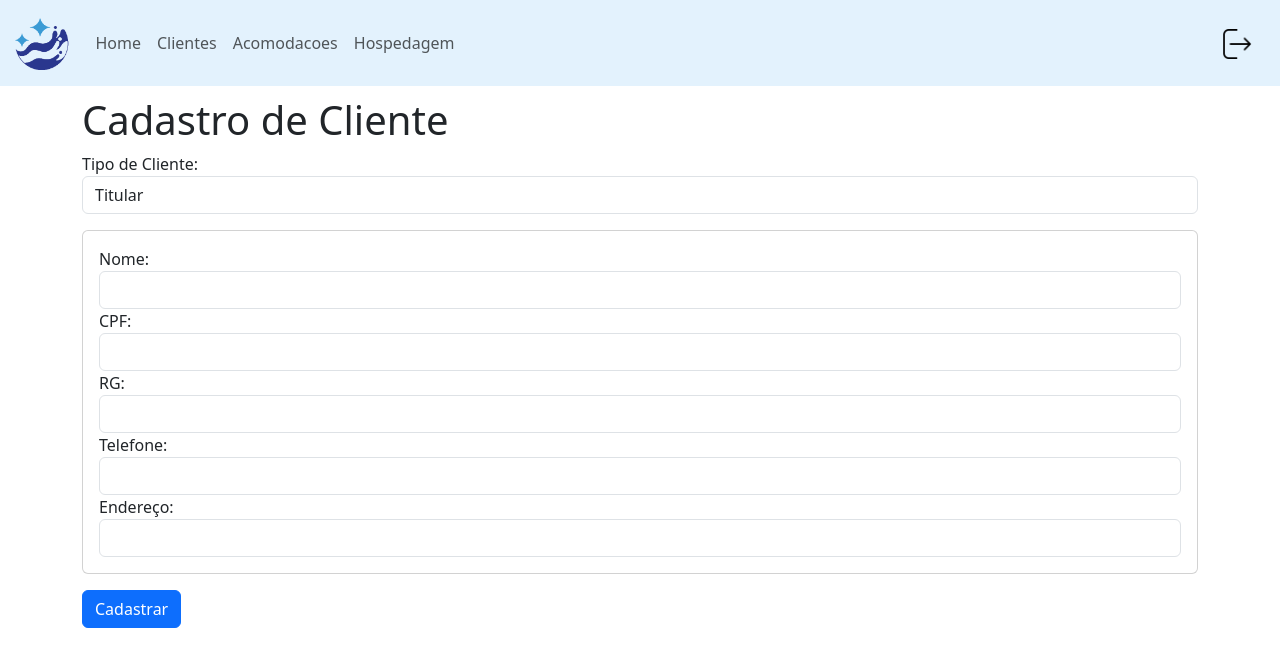
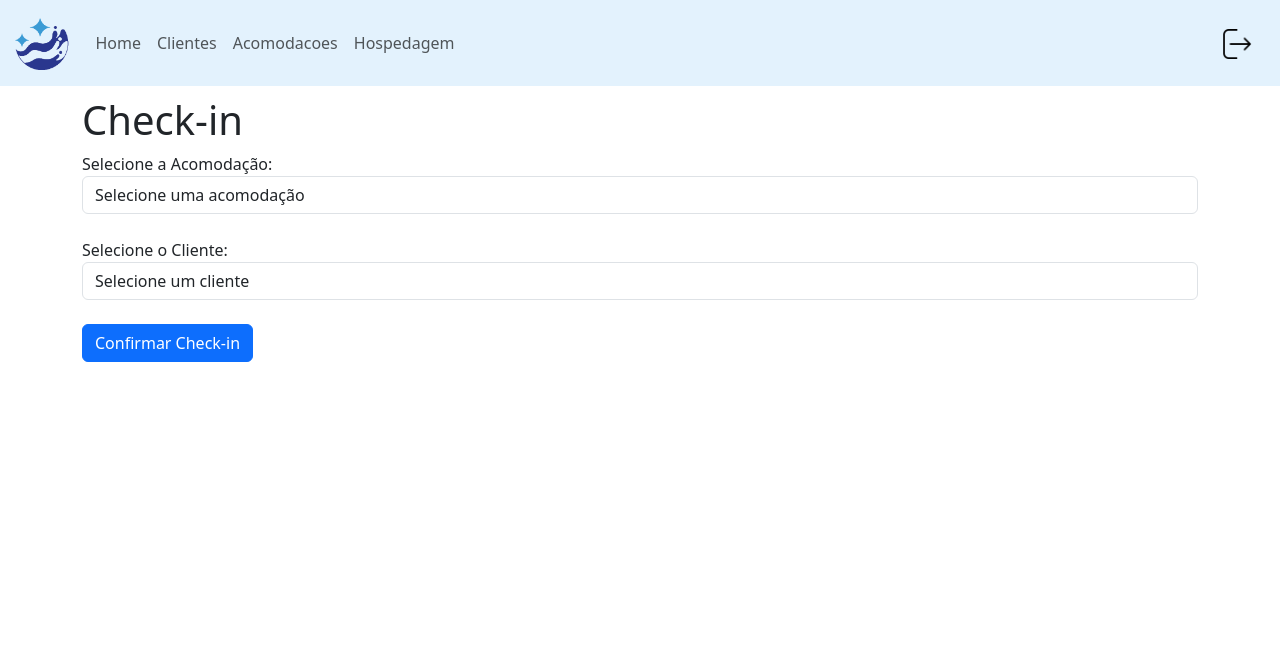
Before and after one commit to SBittencourt/ListaAtlantis---tecnicas-II, a React (Create React App) app in the folder sistema/: page /check-in in a window 1280 px wide. Shown: the top 666 px of the page. Built offline with nearby package versions, Linux system fonts and the light colour scheme.

Commit message:
Feita parte da hospedagem e check in

```diff
--- /dev/null
+++ b/sistema/src/componentes/checkin.tsx
@@ -0,0 +1,64 @@
+import React, { useState } from "react";
+import { Link } from "react-router-dom";
+
+
+const AcomodacaoOption: React.FC<{ acomodacao: string }> = ({ acomodacao }) => (
+  <option value={acomodacao}>{acomodacao}</option>
+);
+
+
+const ClienteOption: React.FC<{ cliente: string }> = ({ cliente }) => (
+  <option value={cliente}>{cliente}</option>
+);
+
+
+const CheckIn: React.FC = () => {
+
+  const acomodacoesDisponiveis: string[] = ["Selecione uma acomodação","Solteiro Simples", "Solteiro Mais", "Casal Simples", "Família Simples", "Família Mais", "Família Super"];
+  const clientes: string[] = ["Selecione um cliente","João Silva", "Maria Oliveira", "Carlos Santos", "Ana Souza"];
+
+  const [acomodacaoSelecionada, setAcomodacaoSelecionada] = useState<string>(acomodacoesDisponiveis[0]);
+  const [clienteSelecionado, setClienteSelecionado] = useState<string>(clientes[0]);
+  const [showPopup, setShowPopup] = useState<boolean>(false);
+
+  const handleSubmit = (event: React.FormEvent<HTMLFormElement>) => {
+    event.preventDefault();
+    console.log("Check-in confirmado para:", clienteSelecionado, "na acomodação:", acomodacaoSelecionada);
+    setShowPopup(true);
+  };
+
+  return (
+    <div className="container">
+      <h1>Check-in</h1>
+      <form onSubmit={handleSubmit}>
+        <div className="form-group">
+          <label htmlFor="selectAcomodacao">Selecione a Acomodação:</label>
+          <select className="form-control" id="selectAcomodacao" value={acomodacaoSelecionada} onChange={(e) => setAcomodacaoSelecionada(e.target.value)}>
+            {acomodacoesDisponiveis.map((acomodacao, index) => (
+              <AcomodacaoOption key={index} acomodacao={acomodacao} />
+            ))}
+          </select>
+        </div>
+        <div className="form-group">
+            <br></br>
+          <label htmlFor="selectCliente">Selecione o Cliente:</label>
+          <br></br>
+          <select className="form-control" id="selectCliente" value={clienteSelecionado} onChange={(e) => setClienteSelecionado(e.target.value)}>
+            {clientes.map((cliente, index) => (
+              <ClienteOption key={index} cliente={cliente} />
+            ))}
+          </select>
+          <br></br>
+        </div>
+        <button type="submit" className="btn btn-primary">Confirmar Check-in</button>
+      </form>
+      {showPopup && (
+        <div className="alert alert-success mt-3" role="alert">
+          Check-in realizado com sucesso!
+        </div>
+      )}
+    </div>
+  );
+};
+
+export default CheckIn;
--- a/sistema/src/componentes/roteador.tsx
+++ b/sistema/src/componentes/roteador.tsx
@@ -12,6 +12,7 @@ import Home from "./Home";
 import Login from "./login";
 import FormularioAtualizarAcomodacao from "./formularioCadastroAcomodação";
 import TelaHospedagem from "./hospedagem";
+import CheckIn from "./checkin";
 
 const Roteador: React.FC = () => {
   const location = useLocation();
@@ -41,8 +42,7 @@ const Roteador: React.FC = () => {
         <Route path="/cadastro-acomodacao" element={<FormularioAtualizarAcomodacao />} />
 
         <Route path="/hospedagem" element={<TelaHospedagem />} />
-        <Route path="/check-in" element={<FormularioCadastroCliente />} />
-        <Route path="/check-out" element={<FormularioCadastroCliente />} />
+        <Route path="/check-in" element={<CheckIn />} />
 
       </Routes>
     </>
```
